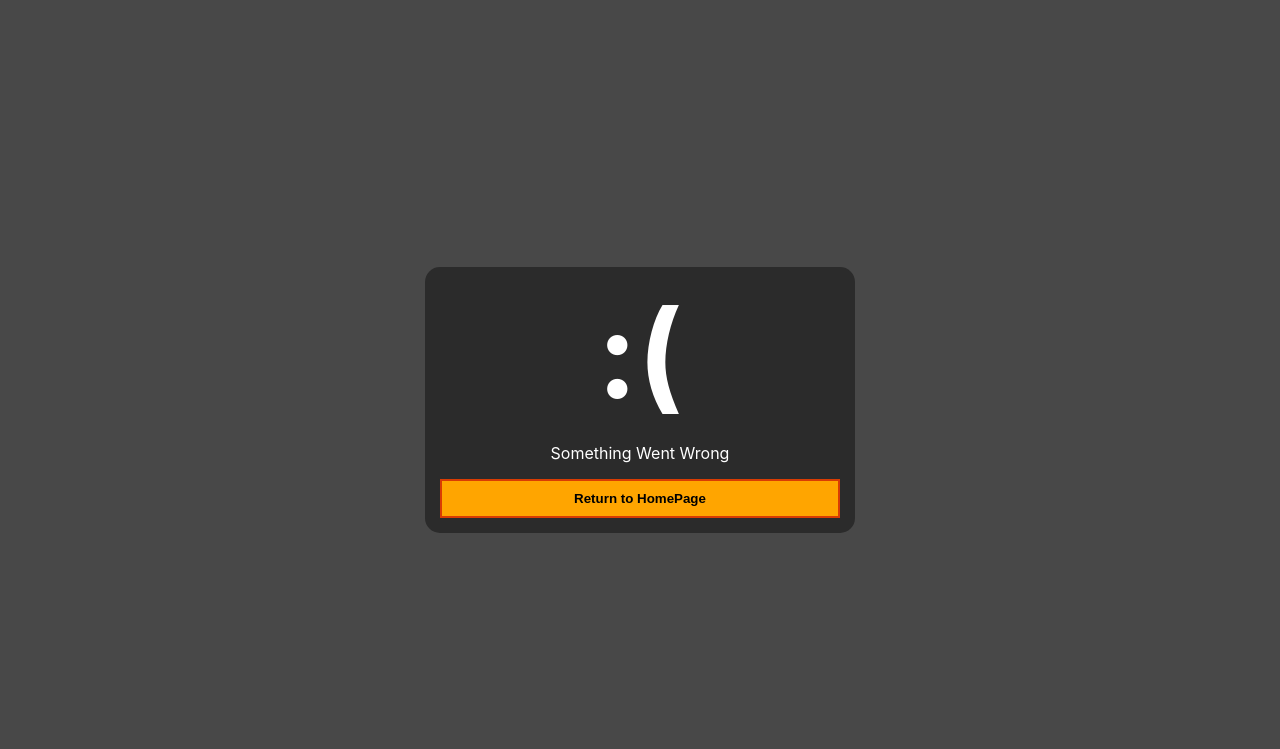
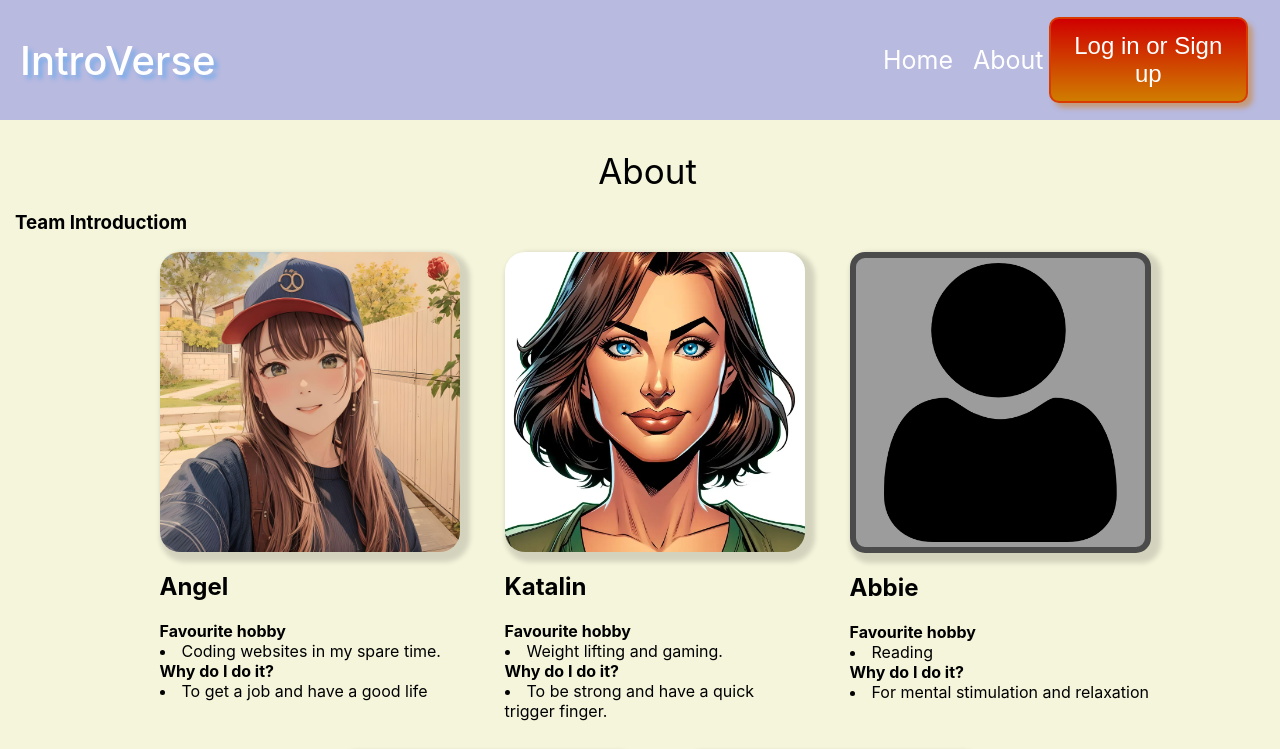
Before and after one commit to Angel2001-programmer/finalProject, a React (Create React App) app: page /about in a window 1280 px wide. Shown: the top 749 px of the page. Built offline with nearby package versions, Linux system fonts and the light colour scheme.

Commit message:
homePage half completed

```diff
--- a/src/App.css
+++ b/src/App.css
@@ -1,10 +1,5 @@
 body{
   background-color: rgb(72, 72, 72);
-}
-
-.navbar{
-  background-color: rgb(51, 166, 253);
-  padding: 15px;
 }
 
 li a{
@@ -21,12 +16,14 @@ li a{
 .mainText{
   font-size: 35px;
   margin: 0;
+  margin-top: 150px;
+
 }
 
 .main {
   display: flex;
   flex-direction: row;
-  background-color: rgb(159, 255, 63);
+  background-color: beige;
 }
 
 .main section {
--- a/src/components/NavBar/nav.module.css
+++ b/src/components/NavBar/nav.module.css
@@ -4,7 +4,8 @@
     background-color: #353be552;
     padding: 15px;
     margin: 0;
-    width: 97.9vw;
+    width: 98.2vw;
+    overflow-x: hidden;
     justify-content: space-between;
     align-items: center;
 }
@@ -71,6 +72,10 @@
     margin: 0;
   }
 
+.link{
+    text-decoration: none;
+}
+
 @media all and (max-width: 500px){
     .navbar{
         width: 93.6vw;
--- a/src/components/NavBar/navbar.jsx
+++ b/src/components/NavBar/navbar.jsx
@@ -3,6 +3,7 @@ import Button from "../../UI/Button/button";
 import { useState } from "react";
 import profile from "../../assets/images/user.png";
 import profileDropArrow from "../../assets/images/profileArrow.svg";
+import { Link } from "react-router-dom";
 
 const NavBar = props => {
     let isSignedin = false;
@@ -10,18 +11,18 @@ const NavBar = props => {
 
     return(
         <nav className={styles.navbar}>
-            <h1 className={styles.navHeadingTitles}>IntroVerse</h1>
+            <Link className={styles.link} to="/finalProject"><h1 className={styles.navHeadingTitles}>IntroVerse</h1></Link>
             {isSignedin ?
                <div className={styles.navItems}>
-               <h3 className={styles.navItem}>Home</h3>
-               <h3 className={styles.navItem}>About</h3>
-               <h3 className={styles.navItem}>Home</h3>
-               <h3 className={styles.navItem}>About</h3>
+                <Link className={styles.link} to="/finalProject"><h3 className={styles.navItem}>Home</h3></Link>
+                <Link className={styles.link} to="/about"><h3 className={styles.navItem}>About</h3></Link>
+                <Link className={styles.link} to="/finalProject"><h3 className={styles.navItem}>Home</h3></Link>
+                <Link className={styles.link} to="/about"><h3 className={styles.navItem}>About</h3></Link>
                </div>
             :
             <div className={styles.navItems}>
-            <h3 className={styles.navItem}>Home</h3>
-            <h3 className={styles.navItem}>About</h3>
+                <Link className={styles.link} to="/finalProject"><h3 className={styles.navItem}>Home</h3></Link>
+                <Link className={styles.link} to="/about"><h3 className={styles.navItem}>About</h3></Link>
             </div>
 
             }
--- a/src/navigation/NavGraph.jsx
+++ b/src/navigation/NavGraph.jsx
@@ -9,8 +9,8 @@ const NavGraph = () => {
     return(
         <BrowserRouter>
          <Routes>
-            <Route exact path="/finalProject" element={<About/>}/>
-            <Route path="/home" element={<Home/>}/>
+            <Route path="/finalProject" exact element={<Home/>}/>
+            <Route path="/about" element={<About/>}/>
             <Route path="/contact" element={<Contact/>}/>
             <Route path="/editAccount" element={<EditAccount/>}/>
             <Route path='*' element={<Error/>}/>
--- a/src/pages/about/about.jsx
+++ b/src/pages/about/about.jsx
@@ -6,17 +6,13 @@ import Katherine from "../../assets/img/TeamMembers/katherine.png"
 import haiying from '../../assets/img/TeamMembers/haiying.jpg';
 import Katalin from '../../assets/img/TeamMembers/katalin.png';
 import TeamMemeber from '../../components/TeamMember/teamMember';
+import NavBar from "../../components/NavBar/navbar";
 
 export default function About() {
 	return (
 		<Fragment>
-			<nav className='navbar'>
-				<h1 className='headingTitles'>NAVBAR</h1>
-			</nav>
+			<NavBar/>
 			<main className='main'>
-				<aside className='sidebar'>
-					<MenuItems />
-				</aside>
 				<section className={styles.content}>
 					<p className='mainText'>About</p>
 					<h3>Team Introductiom</h3>
@@ -30,9 +26,9 @@ export default function About() {
 
           <TeamMemeber
           name='Katalin'
-        profilepictrue={Katalin}
-        hobby='Weight lifting and gaming.'
-        purpose='To be strong and have a quick trigger finger.'
+          profilepictrue={Katalin}
+          hobby='Weight lifting and gaming.'
+          purpose='To be strong and have a quick trigger finger.'
       />
 
           <TeamMemeber
@@ -57,7 +53,6 @@ export default function About() {
         </div>
       </section>
     </main>
-    <footer className="footer"><p>(Group 1 Name) all rights reserved</p></footer>
     </Fragment>
   )
 }
--- a/src/pages/about/about.module.css
+++ b/src/pages/about/about.module.css
@@ -3,6 +3,7 @@
     flex-wrap: wrap;
     gap: 30px;
     margin-bottom: 20px;
+    justify-content: center;
 }
 
 @media only screen and (max-width: 400px){
--- a/src/pages/home/home.jsx
+++ b/src/pages/home/home.jsx
@@ -1,14 +1,23 @@
 import { Fragment } from 'react'
-// import MenuItems from '../../components/MenuItems/menuItems';
 import NavBar from '../../components/NavBar/navbar';
+import styles from "./home.module.css";
+import HomeItem from "../../components/HomeItem/HomeItem";
 export default function Home() {
   return (
     <Fragment>
     <NavBar />
-    <main className='main'>
-      <section className='content'>
-      </section>
+    <main className={styles.main}>
     </main>
+    <div className={styles.container0}>
+      <HomeItem/>
+      <HomeItem/>
+      <HomeItem/>
+    </div>
+    <div className={styles.container1}>
+      <HomeItem/>
+      <HomeItem/>
+      <HomeItem/>
+    </div>
     </Fragment>
   )
 }
--- /dev/null
+++ b/src/pages/home/home.module.css
@@ -0,0 +1,26 @@
+.main{
+    min-height: 50.9vw;
+    background-image: url("../../assets/images/background.svg");
+    background-size: cover;
+    background-position: center;
+}
+
+.container0{
+    display: flex;
+    min-height: 40vh;
+    background-color: green;
+    flex-direction: row;
+    justify-content: center;
+    align-items: center;
+    gap: 20vh;
+}
+
+.container1{
+    display: flex;
+    min-height: 40vh;
+    background-color: orange;
+    flex-direction: row;
+    justify-content: center;
+    align-items: center;
+    gap: 20vh;
+}
```
